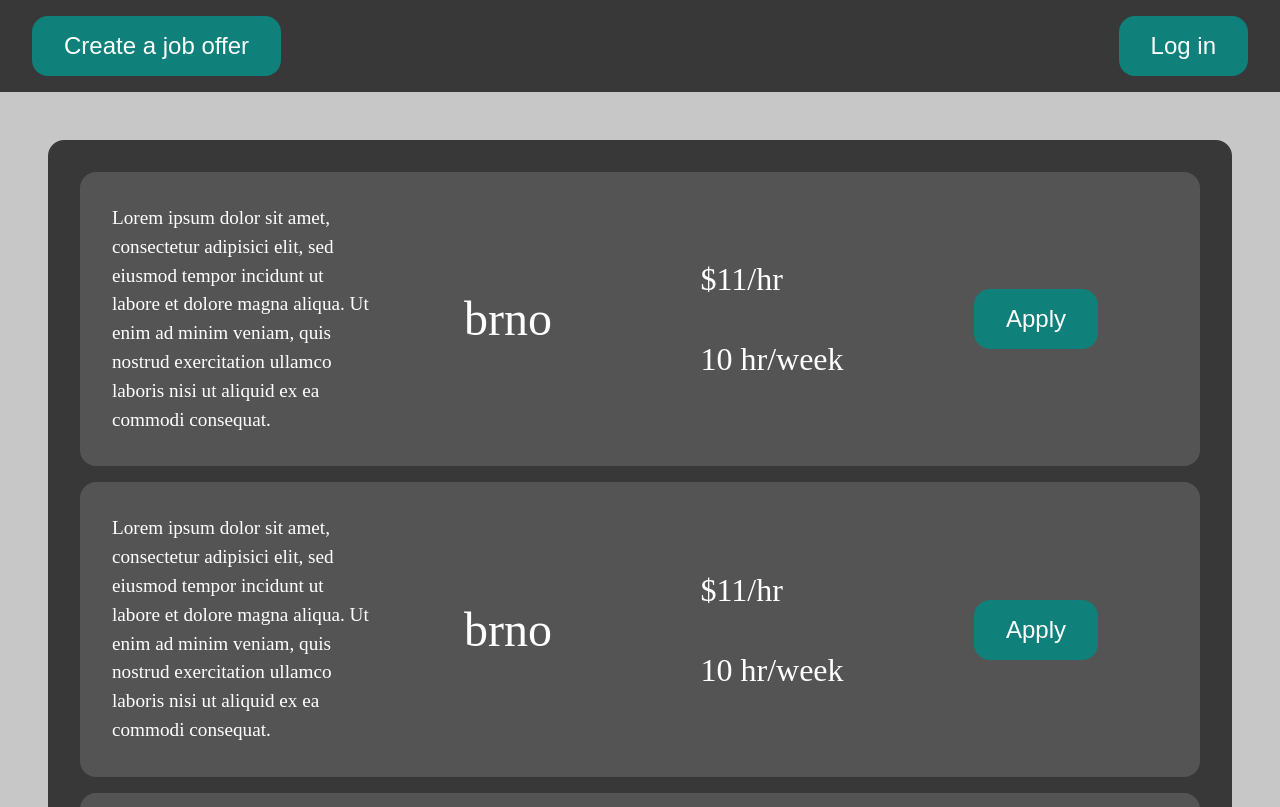
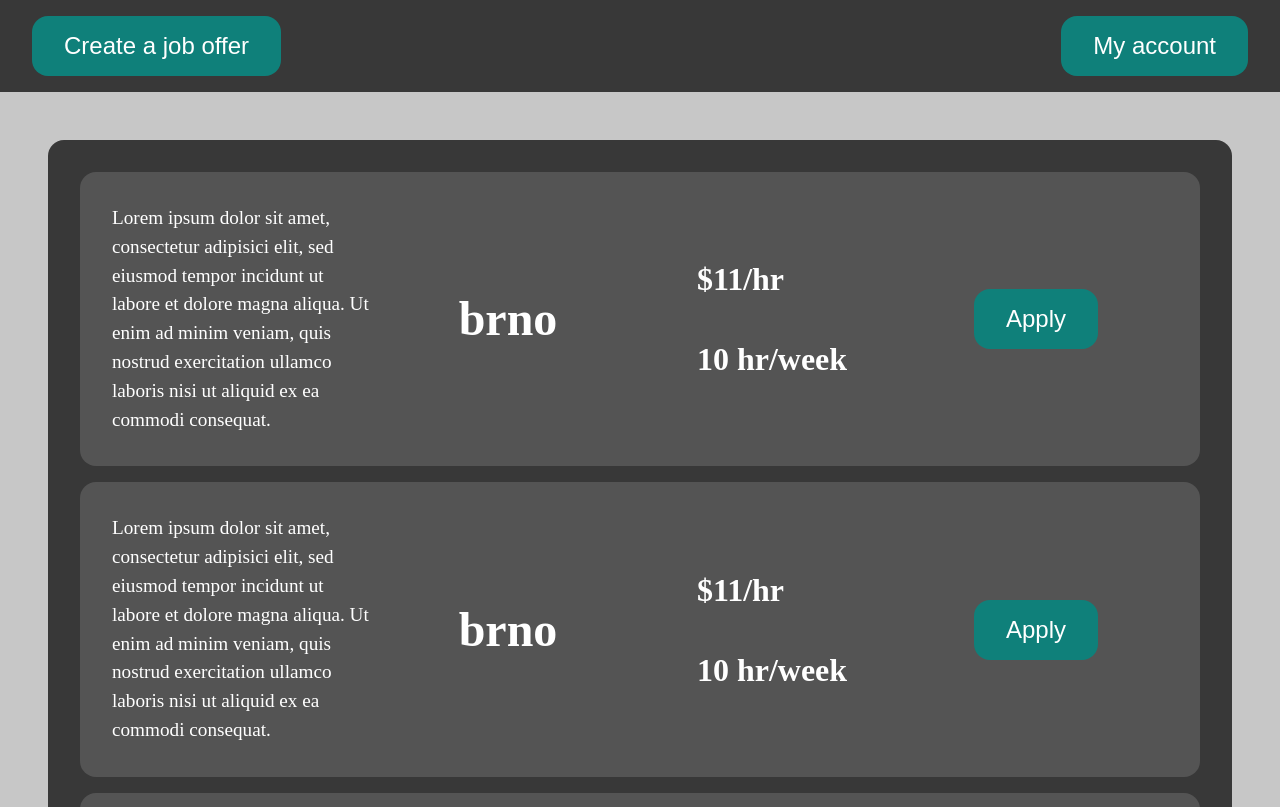
Before and after one commit to adam-oprchal/Part-time-jobs, a React (Vite) app in the folder workspace/frontend/: page / in a window 1280 px wide. Shown: the top 807 px of the page. Built offline with nearby package versions, Linux system fonts and the light colour scheme.

Commit message:
feat: minor visual frontend changes

```diff
--- a/workspace/frontend/src/components/Navbar/Navbar.tsx
+++ b/workspace/frontend/src/components/Navbar/Navbar.tsx
@@ -5,7 +5,7 @@ export const Navbar = () => {
   return (
     <div className="navbar">
       <Button label="Create a job offer"></Button>
-      <Button label="Log in"></Button>
+      <Button label="My account"></Button>
     </div>
   );
 };
--- a/workspace/frontend/src/components/Post/post.css
+++ b/workspace/frontend/src/components/Post/post.css
@@ -21,11 +21,13 @@
 .post__location {
   font-size: 1.5rem;
   grid-area: location;
+  font-weight: 700;
 }
 
 .post__numbers {
   font-size: 1rem;
   grid-area: numbers;
+  font-weight: 700;
 }
 
 .post__button {
```
